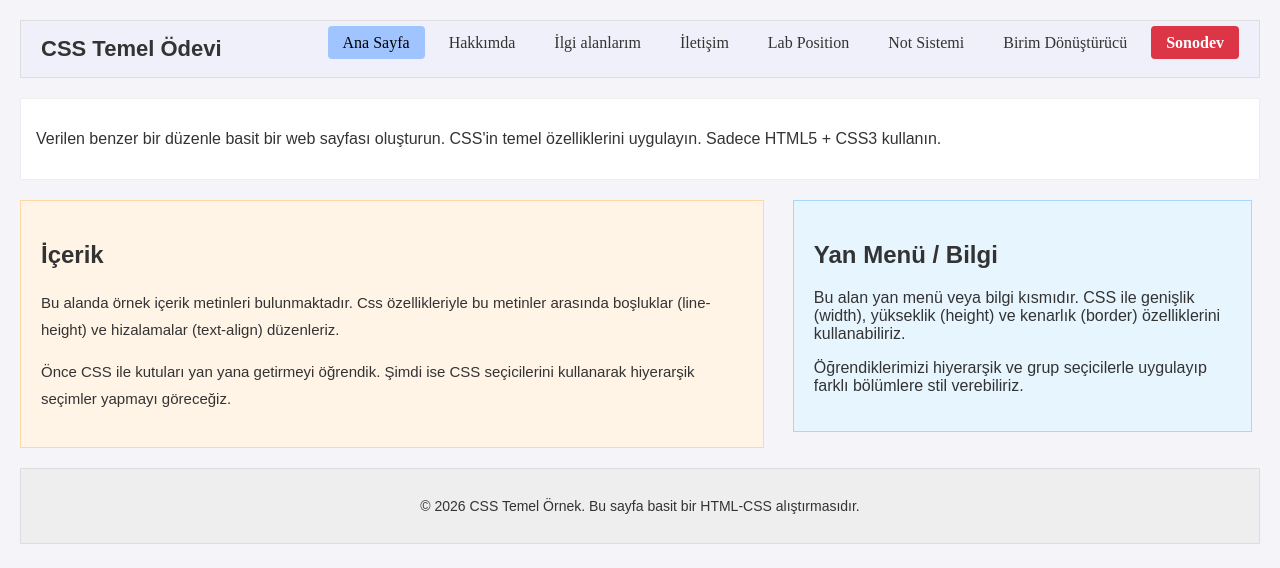
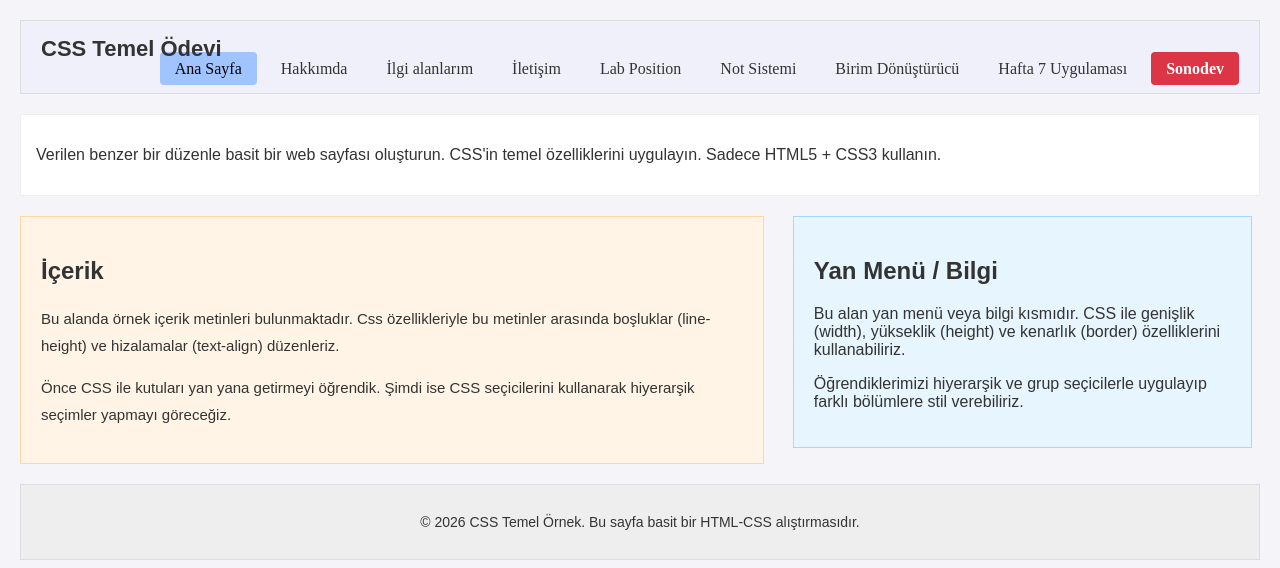
Before and after one commit to nurigelb/nuri-sari.github.io, a plain HTML site: page index.html in a window 1280 px wide. Drawn offline with Linux system fonts and the light colour scheme.

Commit message:
Update index.html

```diff
--- a/index.html
+++ b/index.html
@@ -152,6 +152,7 @@
                 <li><a href="lab-position.html">Lab Position</a></li>
                 <li><a href="not-sistemi.html">Not Sistemi</a></li>
                 <li><a href="birim-donusturucu.html">Birim Dönüştürücü</a></li>
+                <li><a href="hafta7.html">Hafta 7 Uygulaması</a></li>
                 <li><a href="sonodev.html" class="btn-sonodev">Sonodev</a></li>
             </ul>
         </nav>
```
